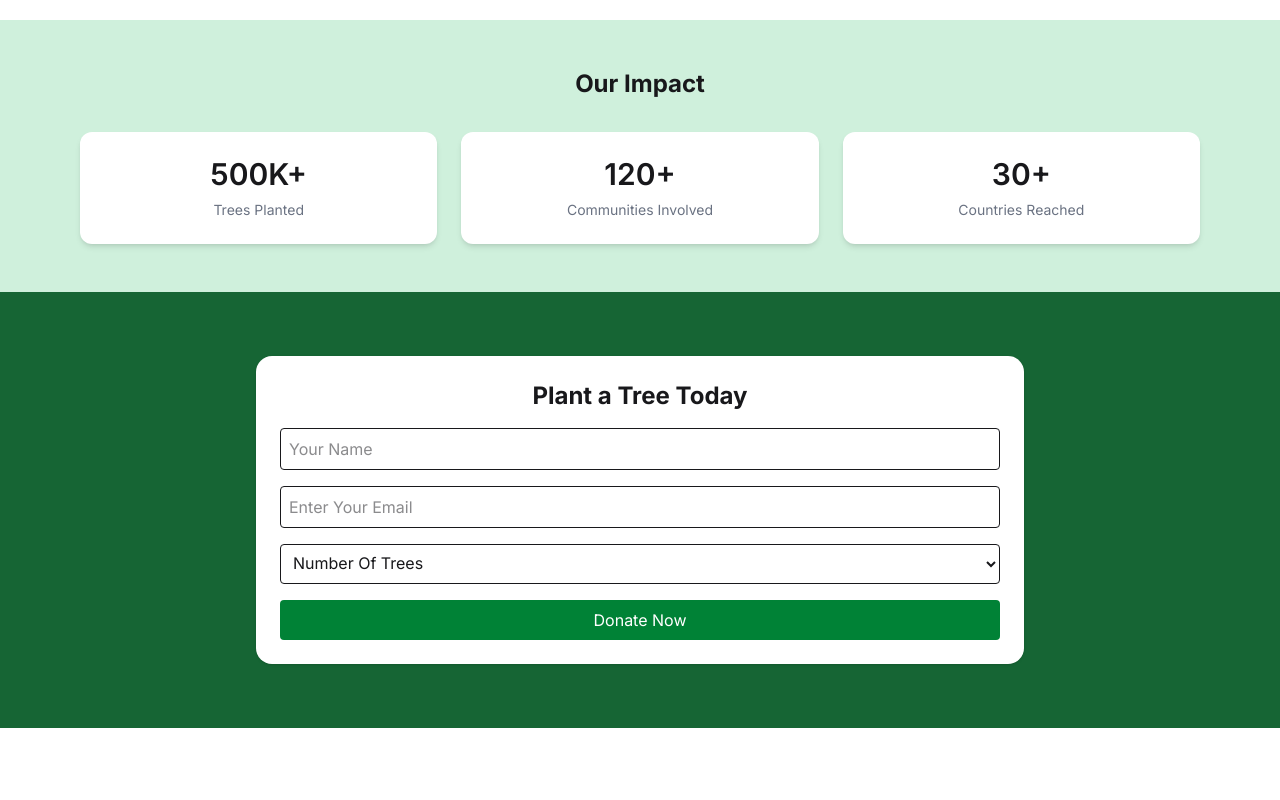
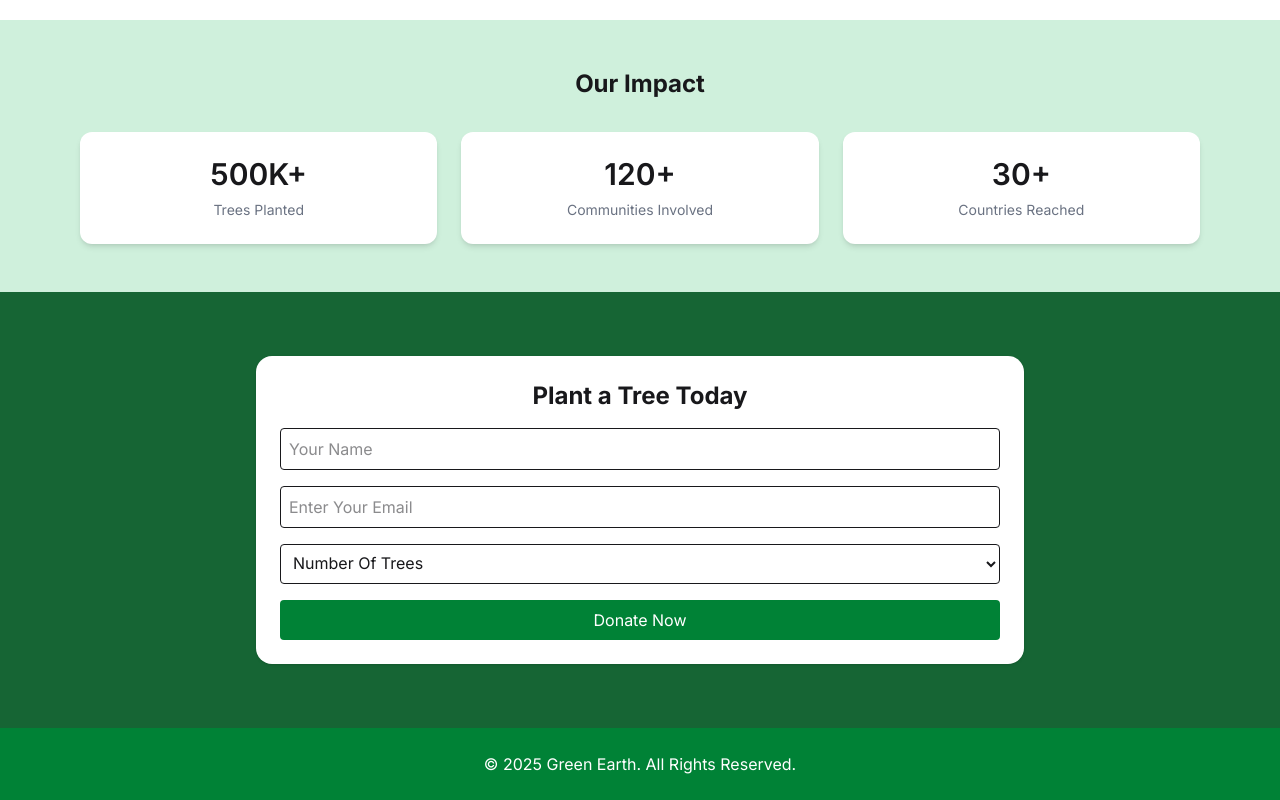
Before and after one commit to ShaheD922/Green-tree, a plain HTML site: page index.html in a window 1280 px wide. Shown: the part 1474-2274 px from the top of the page. Before the commit the page ends 2202 px from the top, so only its background shows below. Drawn offline with nearby package versions, Linux system fonts and the light colour scheme.

Commit message:
added an footer section

```diff
--- a/index.html
+++ b/index.html
@@ -267,6 +267,10 @@
     </main>
 
 
+  <footer class="bg-green-700 text-white py-6 text-center">
+      © 2025 Green Earth. All Rights Reserved.
+    </footer>
+
     <script src="./index.js"></script>
 </body>
 </html>
```
